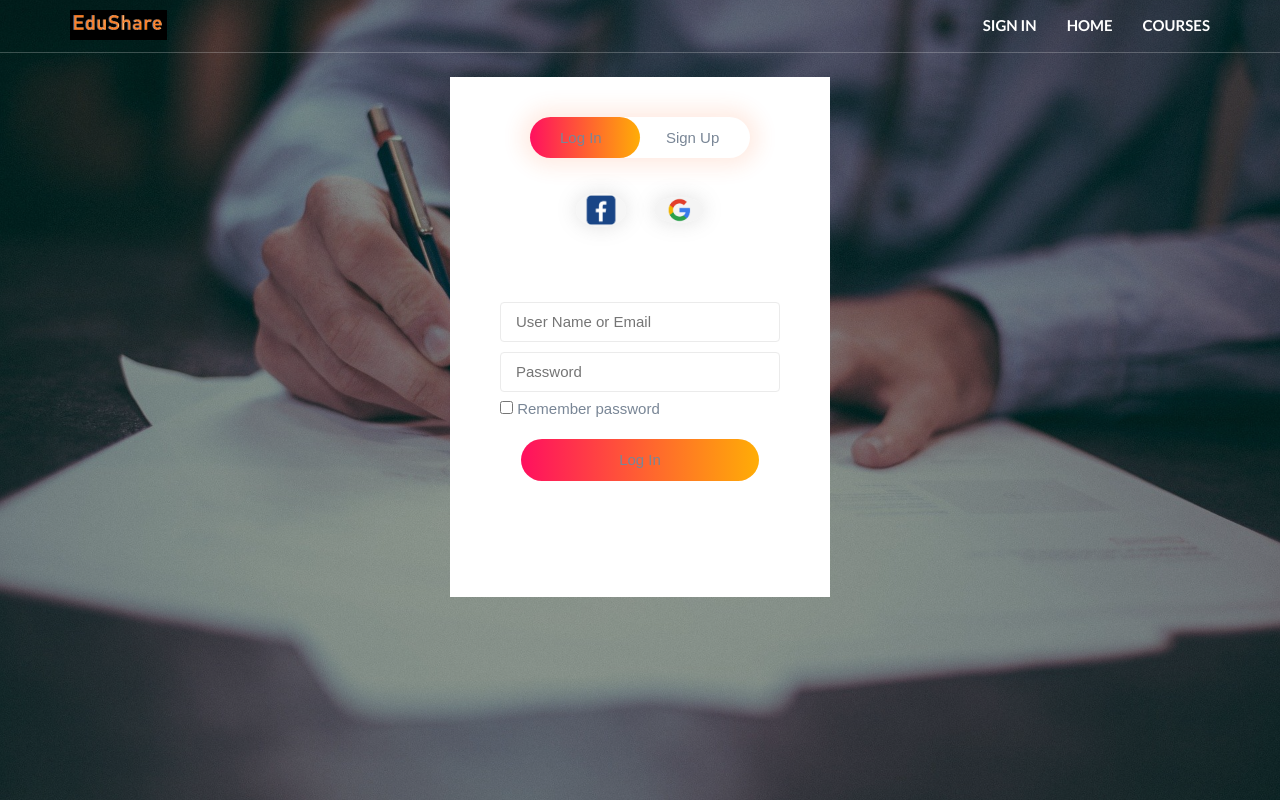
After one commit to i3p9/Edusharev2, a PHP site: page /signupandlogin.php in a window 1280 px wide. The commit adds this page. Run offline with PHP 8.4, Linux system fonts and the light colour scheme.

Commit message:
designandsecuritychanges

```diff
--- /dev/null
+++ b/css/signuploginstyle.css
@@ -0,0 +1,116 @@
+*{
+	margin: 0;
+	padding: 0;
+	font-family: sans-serif;
+
+}
+.toggleChange{
+	height: 100%;
+	width: 100%;
+	background-image: linear-gradient(rgba(0,0,0,0.4),rgba(0,0,0,0.4)),url(../img/st.jpg);
+	background-position: center;
+	background-size: cover;
+	position: absolute;
+
+
+}
+
+.form-box{
+	width: 380px;
+	height: 520px;
+	position: relative;
+	margin: 6% auto;
+	background: #fff;
+	padding: 5px;
+	overflow: hidden;
+}
+.button-box{
+	width: 220px;
+	margin: 35px auto;
+	position: relative;
+	box-shadow: 0 0 20px 9px #ff61241f;
+	border-radius: 30px;
+
+}
+.toggle-btn{
+	padding: 10px 30px;
+	cursor: pointer;
+	background: transparent;
+	border: 0;
+	outline: none;
+	position: relative;
+
+
+}
+#btn{
+	top: 0;
+	left: 0;
+	position: absolute;
+	width: 110px;
+	height: 100%;
+	background: linear-gradient(to right, #ff105f,#ffad06);
+	border-radius: 30px;
+	transition: .5s;
+
+}
+.social-icons{
+	margin: 30px auto;
+	text-align: center;
+
+
+}
+.social-icons img{
+	width: 50px;
+	margin: 0 12px;
+	box-shadow: 0 0 20px 0 #7f7f7f3d;
+	cursor: pointer;
+	border-radius: 50%;
+
+}
+.input-group{
+	top: 180px;
+	position: absolute;
+	width: 280px;
+	transition: .5s;
+}
+.input-field{
+	width: 100%;
+	padding: 10px 0;
+	margin: 5px 0;
+	border-left: 0;
+	border-top: 0;
+	border-right: 0;
+	border-bottom: 1px solid #999;
+	outline: none;
+	background: transparent;
+
+}
+.submit-btn{
+	width: 85%;
+	padding: 10px 30px;
+	cursor: pointer;
+	display: block;
+	margin: auto;
+	background: linear-gradient(to right, #ff105f,#ffad06);
+	border: 0;
+	outline: none;
+	border-radius: 30px;
+
+}
+.check-box{
+	margin: 30px 10px 30px 0;
+}
+.span{
+	color: #777;
+	font-size: 12px;
+	bottom: 68px;
+	position: absolute;
+
+}
+
+#login{
+	left: 50px;
+}
+#signup{
+	left: 450px;
+}
--- a/footer.php
+++ b/footer.php
@@ -1,7 +1,7 @@
 <html>
     <link rel="stylesheet" href="css/footerstyle.css">
     <link rel="stylesheet" href="css/pagestyle.css">
-<footer class="ht-footer" style="background: black; color: white">
+    <footer class="ht-footer" style="background: black; color: white">
 	<div class="container">
 		<div class="flex-parent-ft">
 			<div class="flex-child-ft item1">
--- a/header.php
+++ b/header.php
@@ -1,3 +1,7 @@
+<?php
+  session_start();
+  include "includes/config.php";
+?>
 <!DOCTYPE html>
 <html lang="en">
 	<head>
@@ -43,11 +47,9 @@
 				<!-- Navigation -->
 				<nav id="nav">
 					<ul class="main-menu nav navbar-nav navbar-right">
-						<li><a href="index.html">Home</a></li>
+						<li><a href="signupandlogin.php">Sign in</a></li>
+						<li><a href="index.php">Home</a></li>
 						<li><a href="browsev2.php">Courses</a></li>
-						<li><a href="login.php">Sign in</a></li>
-						<li><a href="#">About</a></li>
-						<li><a href="contact.html">Contact</a></li>
 					</ul>
 				</nav>
 				<!-- /Navigation -->
--- /dev/null
+++ b/signupandlogin.php
@@ -0,0 +1,66 @@
+<?php
+include "header.php";
+?>
+<!DOCTYPE html>
+<html lang="en">
+
+<head>
+    <meta charset="UTF-8">
+    <title> LogIn & Sign Up </title>
+    <link rel="stylesheet" href="css/signuploginstyle.css">
+</head>
+
+<body>
+
+    <div class="toggleChange">
+        <div class="form-box">
+
+            <div class="button-box">
+                <div id="btn"></div>
+                <button type="button" class="toggle-btn" onclick="login()"> Log In</button>
+                <button type="button" class="toggle-btn" onclick="signup()"> Sign Up</button>
+            </div>
+            <div class="social-icons">
+            <img src="img/f.jpg">
+            <img src="img/g.jpg">
+        </div>
+
+        <form id="login" class="input-group" style="top:220px" action="includes/login.php" method="POST">
+            <input type="text" name="userinput" class="input-field" placeholder="User Name or Email" required >
+            <input type="password" name="password" class="input-field" placeholder="Password" required >
+            <input type="checkbox" class="check-box"><span> Remember password</span>
+            <button type="submit" name="login-submit" class="submit-btn" style="margin-top: 20px;">Log In</button>
+        </form>
+
+
+        <form id="signup" class="input-group" action="includes/register.php" method="POST">
+            <input type="text" name="username" class="input-field" placeholder="Unique Username" required >
+
+            <input type="email" name="usermail" class="input-field" placeholder="Email" required >
+
+            <input type="password" class="input-field" name="password" placeholder="Password" minlength="6" required >
+            <input type="password" name="repeat_password" class="input-field" placeholder="Repeat Password" required >
+            <input type="checkbox" class="check-box" required><span> I agree all statements in  <a href="#" class="term-service">Terms of service</a> </span>
+            <button type="submit" name="signup-submit" class="submit-btn" style="margin-top: 20px;">Sign Up</button>
+        </form>
+        </div>
+    </div>
+</body>
+    <script>
+        var x = document.getElementById("login");
+        var y = document.getElementById("signup");
+        var z = document.getElementById("btn");
+        function signup(){
+            x.style.left = "-400px"
+            y.style.left = "50px"
+            z.style.left = "110px"
+        }
+        function login(){
+            x.style.left = "50px"
+            y.style.left = "450px"
+            z.style.left = "0px"
+        }
+
+    </script>
+</body>
+</html>
--- a/welcomes.php
+++ b/welcomes.php
@@ -29,6 +29,7 @@ if(!isset($_SESSION["loggedin"]) || $_SESSION["loggedin"] !== true){
     <a href="appointmentv2.php" class="btn btn-primary">Make appointment with a teacher</a>
     <a href="profile.php" class="btn btn-primary">Your account</a>
     <a href="editprofiles.php" class="btn btn-primary">Edit profile</a>
+    <a href="applyasteacher.php" class="btn btn-primary">Apply to be an Educator at EduShare</a>
     </div>
     </p>
 <p>
```
Also changed, not shown: applyasteacher.php (added, +57 -0 lines), classroommain.php (added, +14 -0 lines), classroomv2.php (+42 -42 lines), header2.php (+4 -4 lines), includes/login.php (added, +46 -0 lines), includes/register.php (added, +71 -0 lines), register.php (deleted, +0 -176 lines), img/f.jpg (added), img/g.jpg (added), img/st.jpg (added), img/t2.jpg (added), includes/config.php (renamed from config.php), test.html (renamed from login.php).
